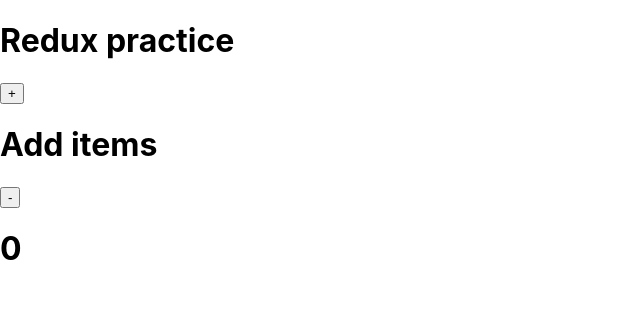
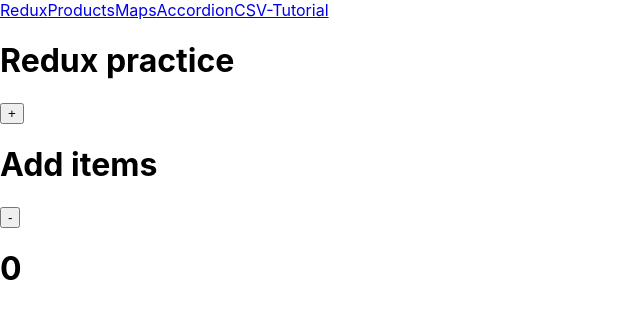
Before and after one commit to foadtkf/Product-listing-page-new, a React (Create React App) app: page / in a window 1280 px wide. Shown: the top 318 px of the page, without its empty margins (0-640 px from the left). Built offline with nearby package versions, Linux system fonts and the light colour scheme.

Commit message:
csv to json converter added

```diff
--- a/package.json
+++ b/package.json
@@ -11,7 +11,9 @@
     "react": "^18.2.0",
     "react-dom": "^18.2.0",
     "react-leaflet": "^4.0.2",
+    "react-papaparse": "^4.1.0",
     "react-redux": "^8.0.2",
+    "react-router-dom": "^6.4.1",
     "react-scripts": "5.0.1",
     "redux": "^4.2.0",
     "redux-thunk": "^2.4.1",
--- a/src/App.js
+++ b/src/App.js
@@ -2,9 +2,13 @@
 import "./App.css";
 import Products from "./Components/Products/Products";
 import Leaflet from "./Components/Maps_leaflet_maptiler/Leaflet";
-import Tasty from "./Components/Tasty";
 import Accordion from "./Components/Accordion/Accordion";
-import Tasty2 from "./Components/Tasty2";
+import Tasty2 from "./Components/Redux/Tasty2";
+import Tasty from "./Components/Redux/Tasty";
+import Navbar from "./Components/Shared/Navbar";
+import { Route, Routes } from "react-router-dom";
+import Mainpg from "./Components/Redux/Mainpg";
+import CSVTut from "./Components/CSVTut/CSVTut";
 
 function App() {
   return (
@@ -13,8 +17,14 @@
       <Leaflet /> */}
       {/* <div >
       </div> */}
-      <Tasty />
-      <Tasty2 />
+      <Navbar />
+      <Routes>
+        <Route path="/" element={<Mainpg />} />
+        <Route path="/products" element={<Products />} />
+        <Route path="/accordion" element={<Accordion />} />
+        <Route path="/maps" element={<Leaflet />} />
+        <Route path="/csvtut" element={<CSVTut />} />
+      </Routes>
       {/* <Accordion /> */}
     </div>
   );
--- /dev/null
+++ b/src/Components/CSVTut/CSVTut.js
@@ -0,0 +1,27 @@
+import React from "react";
+
+import { useCSVReader } from "react-papaparse";
+
+export default function CSVReader() {
+  const { CSVReader } = useCSVReader();
+  return (
+    <CSVReader
+      onUploadAccepted={(results) => {
+        console.log(results.data);
+      }}
+    >
+      {({ getRootProps, acceptedFile, ProgressBar, getRemoveFileProps }) => (
+        <>
+          <div className="w-[50%] bg-slate-400">
+            <button type="button" {...getRootProps()}>
+              Browse file
+            </button>
+            <div>{acceptedFile && acceptedFile.name}</div>
+            <button {...getRemoveFileProps()}>Remove</button>
+            <ProgressBar />
+          </div>
+        </>
+      )}
+    </CSVReader>
+  );
+}
--- /dev/null
+++ b/src/Components/Redux/Mainpg.js
@@ -0,0 +1,14 @@
+import React from "react";
+import Tasty from "./Tasty";
+import Tasty2 from "./Tasty2";
+
+const Mainpg = () => {
+  return (
+    <div>
+      <Tasty />
+      <Tasty2 />
+    </div>
+  );
+};
+
+export default Mainpg;
--- a/src/Components/Tasty.js
+++ b/src/Components/Redux/Tasty.js
@@ -1,7 +1,7 @@
 import React from "react";
 import { useDispatch } from "react-redux";
 import { bindActionCreators } from "redux";
-import * as actionCreators from "../State/actioncreators/index";
+import * as actionCreators from "../../State/actioncreators/index";
 
 const Tasty = () => {
   const dispatch = useDispatch();
--- /dev/null
+++ b/src/Components/Shared/Navbar.js
@@ -0,0 +1,49 @@
+import React, { useState } from "react";
+import { Link, NavLink } from "react-router-dom";
+
+const Navbar = () => {
+  const [val, setVal] = useState(1);
+  return (
+    <div class="tabs">
+      <div className="tabs">
+        <Link
+          class={`tab tab-lg tab-lifted ${val === 1 && "tab-active"}`}
+          onClick={() => setVal(1)}
+          to="/"
+        >
+          Redux
+        </Link>
+        <Link
+          onClick={() => setVal(2)}
+          className={`tab tab-lg tab-lifted ${val === 2 && "tab-active"}`}
+          to="/products"
+        >
+          Products
+        </Link>
+        <Link
+          onClick={() => setVal(3)}
+          className={`tab tab-lg tab-lifted ${val === 3 && "tab-active"}`}
+          to="/maps"
+        >
+          Maps
+        </Link>
+        <Link
+          onClick={() => setVal(4)}
+          className={`tab tab-lg tab-lifted ${val === 4 && "tab-active"}`}
+          to="/accordion"
+        >
+          Accordion
+        </Link>
+        <Link
+          onClick={() => setVal(5)}
+          className={`tab tab-lg tab-lifted ${val === 5 && "tab-active"}`}
+          to="/csvtut"
+        >
+          CSV-Tutorial
+        </Link>
+      </div>
+    </div>
+  );
+};
+
+export default Navbar;
--- a/src/index.css
+++ b/src/index.css
@@ -16,5 +16,5 @@
 }
 .leaflet-container {
   width: 100%;
-  height: 60vh;
+  height: 100vh;
 }
--- a/src/index.js
+++ b/src/index.js
@@ -5,13 +5,16 @@
 import reportWebVitals from "./reportWebVitals";
 import { Provider } from "react-redux";
 import { store } from "./State/store";
+import { BrowserRouter } from "react-router-dom";
 
 const root = ReactDOM.createRoot(document.getElementById("root"));
 root.render(
   <React.StrictMode>
-    <Provider store={store}>
-      <App />
-    </Provider>
+    <BrowserRouter>
+      <Provider store={store}>
+        <App />
+      </Provider>
+    </BrowserRouter>
   </React.StrictMode>
 );
 
```
Also changed, not shown: src/Components/Redux/Tasty2.js (renamed from src/Components/Tasty2.js), 1 other file (tests, documents, lock files or other folders).
